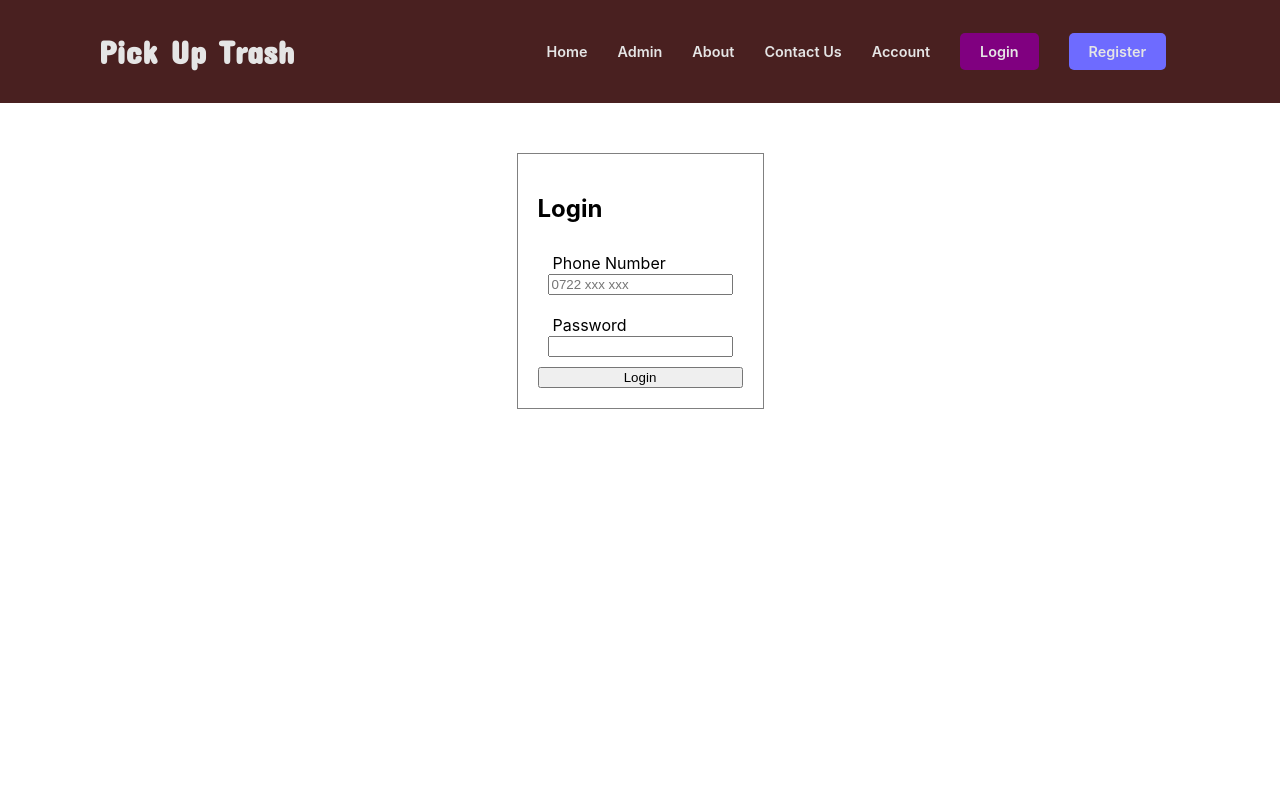
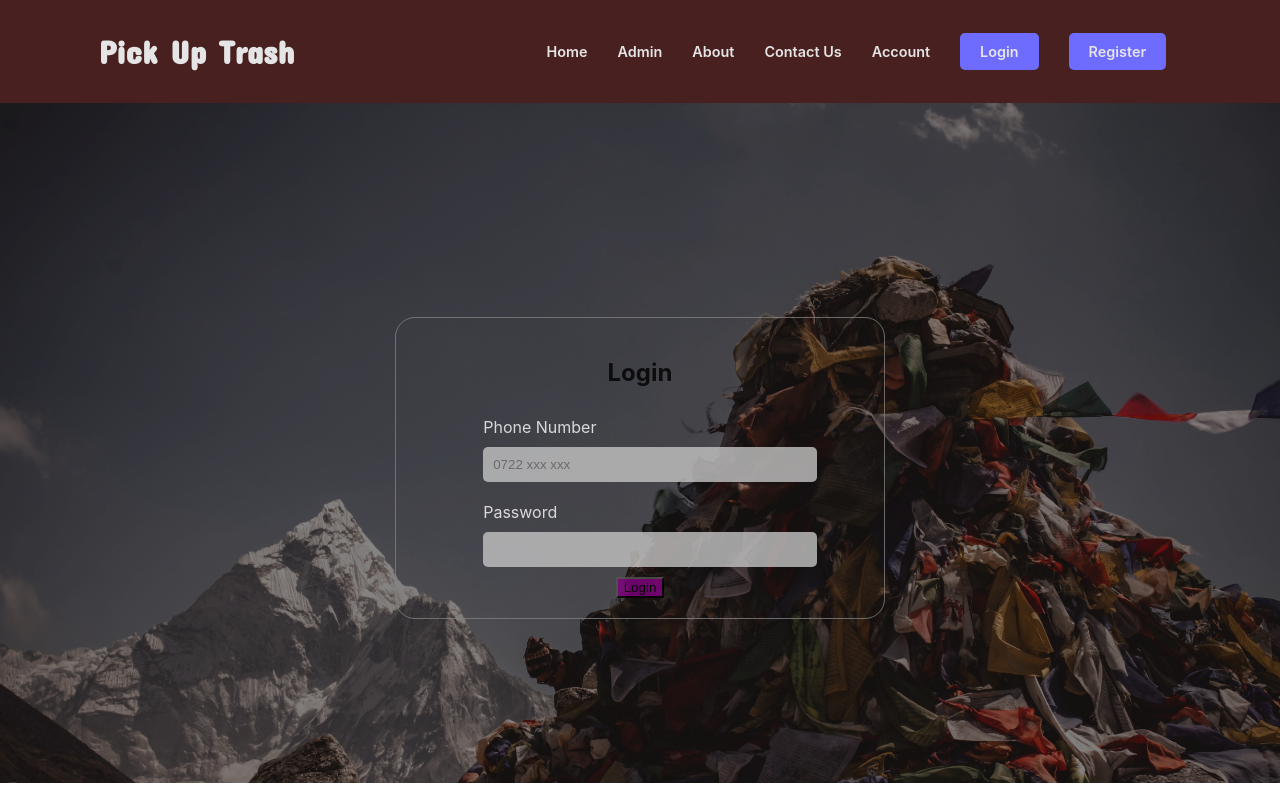
Before and after one commit to kiborgok/pick-up-trash, a React (Create React App) app: page /login in a window 1280 px wide. Built offline with nearby package versions, Linux system fonts and the light colour scheme.

Commit message:
style:styling of login components

```diff
--- a/src/components/login/login.css
+++ b/src/components/login/login.css
@@ -2,25 +2,42 @@
     display: flex;
     justify-content: center;
     align-items: center;
-}
+    background-image: url(/public/bgImage.jpg);
+    height: 85vh;
+    background-size: cover;
+    }
 
 form{
     display: flex;
+    align-items: center;
     flex-direction: column;
     padding: 20px;
     border: 1px solid grey;
     margin-top: 50px;
+    width: 35%;
+    border-radius: 20px;
+    opacity: 0.8;
 }
 
 form > div{
     margin: 10px;
+    width: 70%;
 }
 
-form > div > label{
-    margin: 5px
+label{
+    color: white;
 }
 
-.login-btn{
+form > div > input{
+    margin-top: 10px;
+    padding: 10px;
+    border: none;
+    background-color: #C4C4C4;
+    border-radius: 5px;
+    width: 100%;
+}
+
+.login-submit-btn{
     background-color: purple;
 
 }
```
